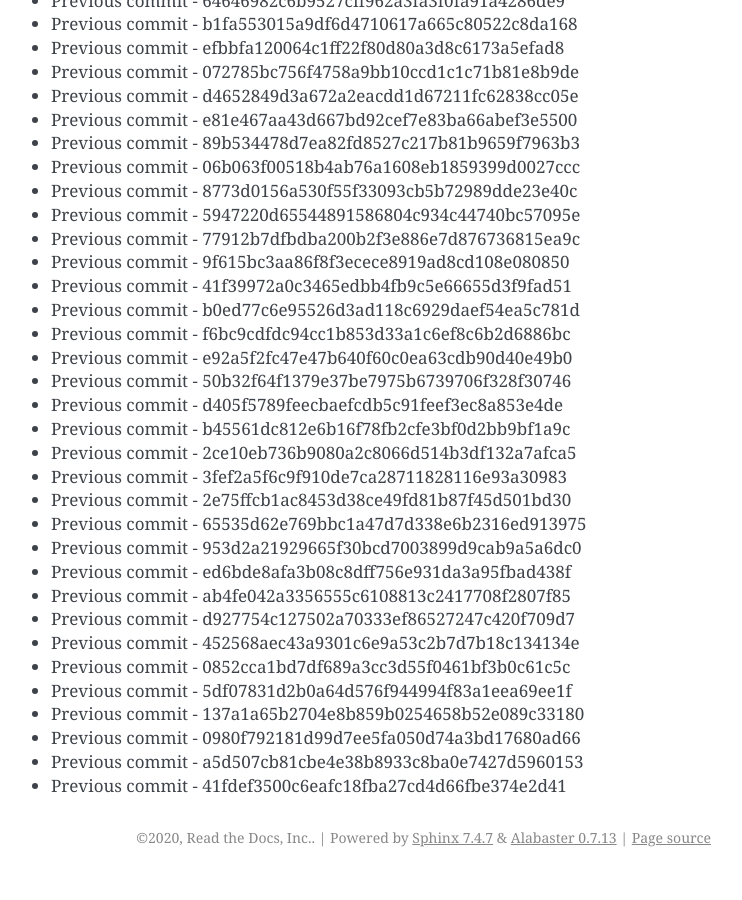
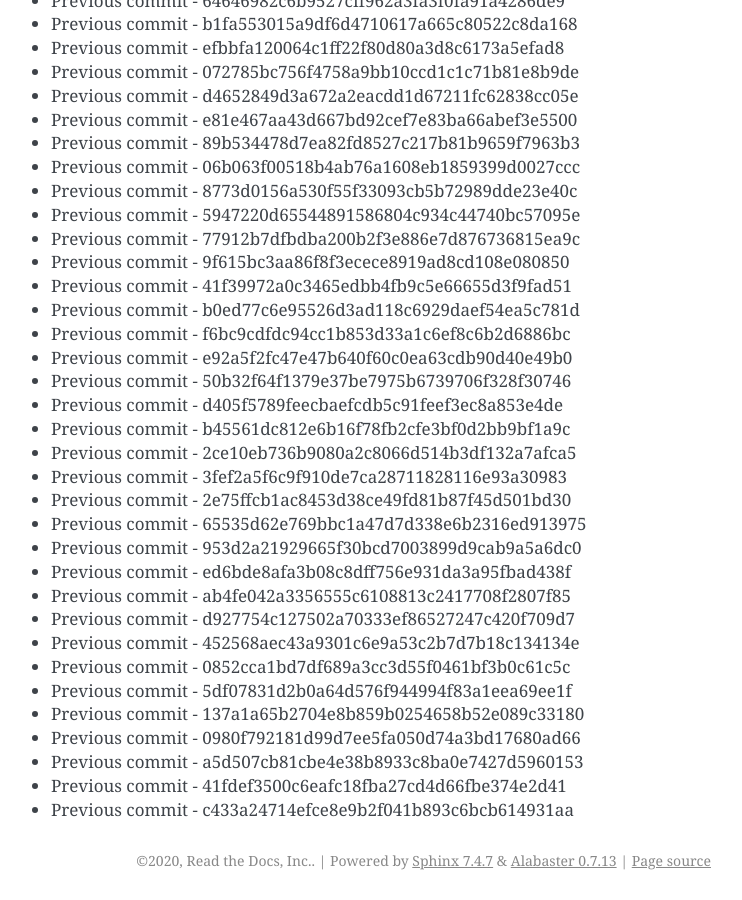
Before and after one commit to readthedocs/rtd-git-stresstest, a Sphinx documentation site: the page built from docs/updates.rst, in a window 1280 px wide and 900 px high, scrolled down 21620 px. Shown: the whole window, without its empty margins (399-1141 px from the left). Built offline with Sphinx 7.4.7, drawn with Linux system fonts in a browser that asks for light colours; before the commit the page ends 22497 px from its top, so only the background shows below that.

Commit message:
Generating commit from previous: c433a24714efce8e9b2f041b893c6bcb614931aa

```diff
--- a/docs/updates.rst
+++ b/docs/updates.rst
@@ -940,3 +940,4 @@ It can be tested for any performance characteristics.
 * Previous commit - 0980f792181d99d7ee5fa050d74a3bd17680ad66
 * Previous commit - a5d507cb81cbe4e38b8933c8ba0e7427d5960153
 * Previous commit - 41fdef3500c6eafc18fba27cd4d66fbe374e2d41
+* Previous commit - c433a24714efce8e9b2f041b893c6bcb614931aa
```
